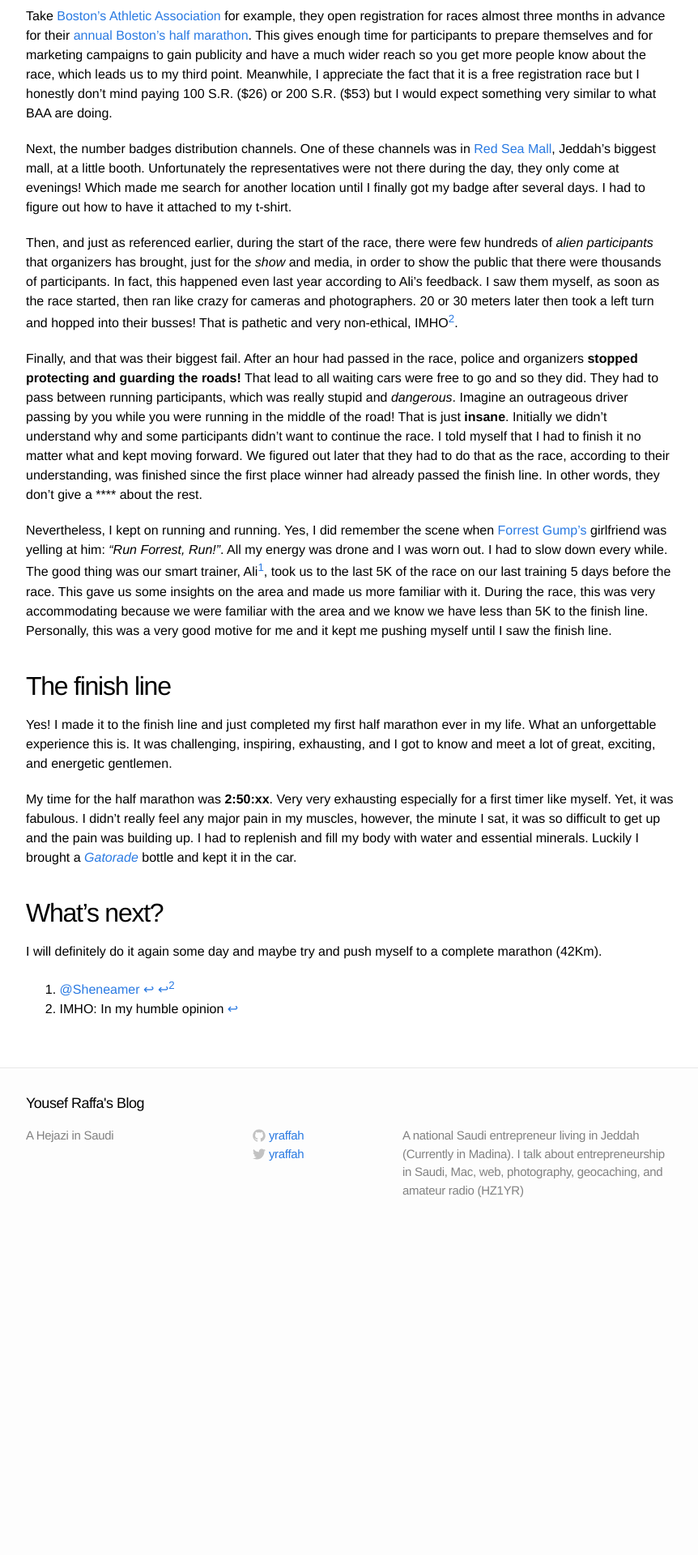
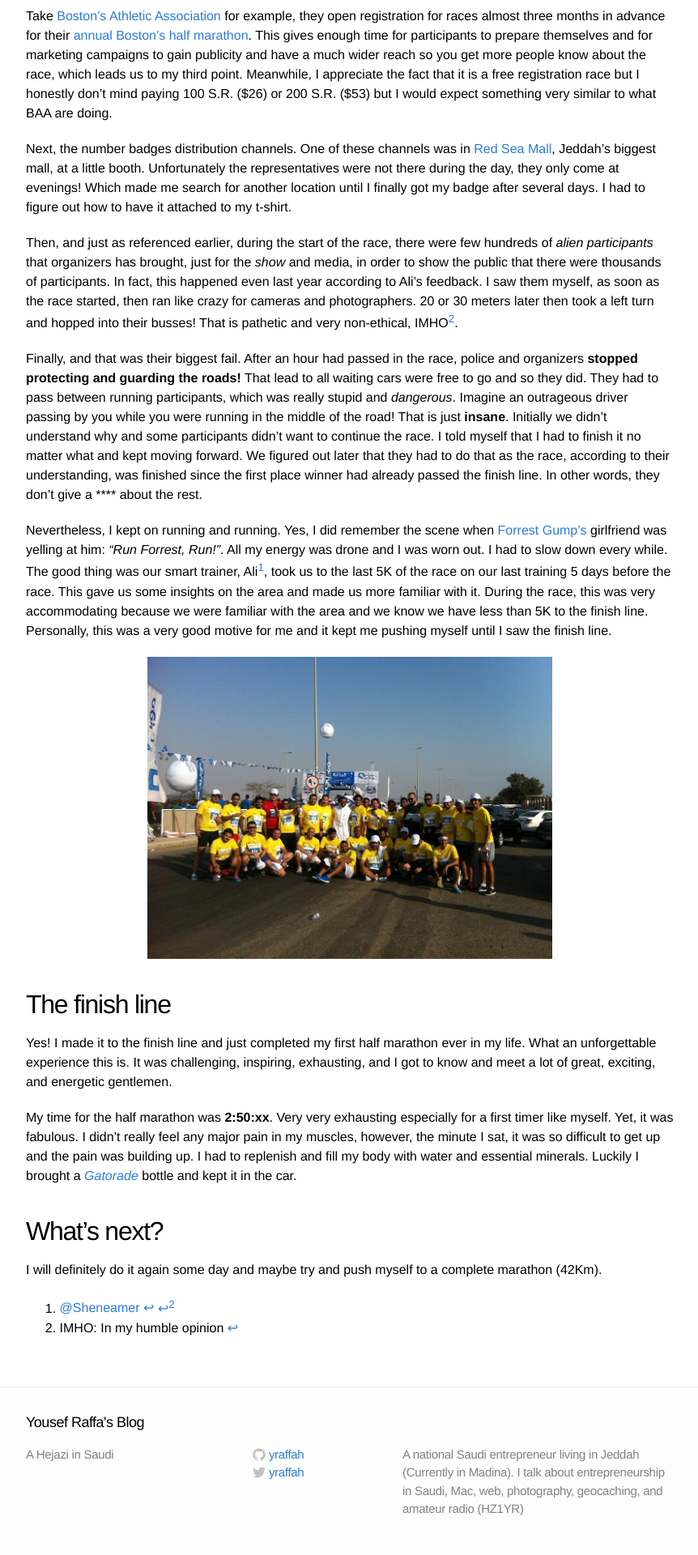
Before and after one commit to yraffah/yraffah.github.io, a Jekyll site: the page built from _posts/2013-04-30-running-a-marathon-for-the-first-time.md, in a window 1280 px wide. Shown: the part 1501-3421 px from the top of the page at 81% size, without its empty margins (208-1070 px from the left). Built offline with Jekyll 4.4.1, drawn with Linux system fonts in a browser that asks for light colours; before the commit the page ends 3027 px from its top, so only the background shows below that.

Commit message:
I forgot to add the main image :'(. FIXED

```diff
--- a/_posts/2013-04-30-running-a-marathon-for-the-first-time.md
+++ b/_posts/2013-04-30-running-a-marathon-for-the-first-time.md
@@ -32,6 +32,8 @@
 
 Nevertheless, I kept on running and running. Yes, I did remember the scene when [Forrest Gump's](http://en.wikipedia.org/wiki/Forrest_Gump) girlfriend was yelling at him: *"Run Forrest, Run!"*. All my energy was drone and I was worn out. I had to slow down every while. The good thing was our smart trainer, Ali[^1], took us to the last 5K of the race on our last training 5 days before the race. This gave us some insights on the area and made us more familiar with it. During the race, this was very accommodating because we were familiar with the area and we know we have less than 5K to the finish line. Personally, this was a very good motive for me and it kept me pushing myself until I saw the finish line.
 
+<a href="http://yraffah.com/assets/2013-04-30-mobily-marathon.jpg"><img src="http://yraffah.com/assets/2013-04-30-mobily-marathon.jpg" alt="At the start line. I'm on the front row third one from left" width="500" style="display:block;margin:auto;" /></a>
+
 ## The finish line
 Yes! I made it to the finish line and just completed my first half marathon ever in my life. What an unforgettable experience this is. It was challenging, inspiring, exhausting, and I got to know and meet a lot of great, exciting, and energetic gentlemen.
 
```
